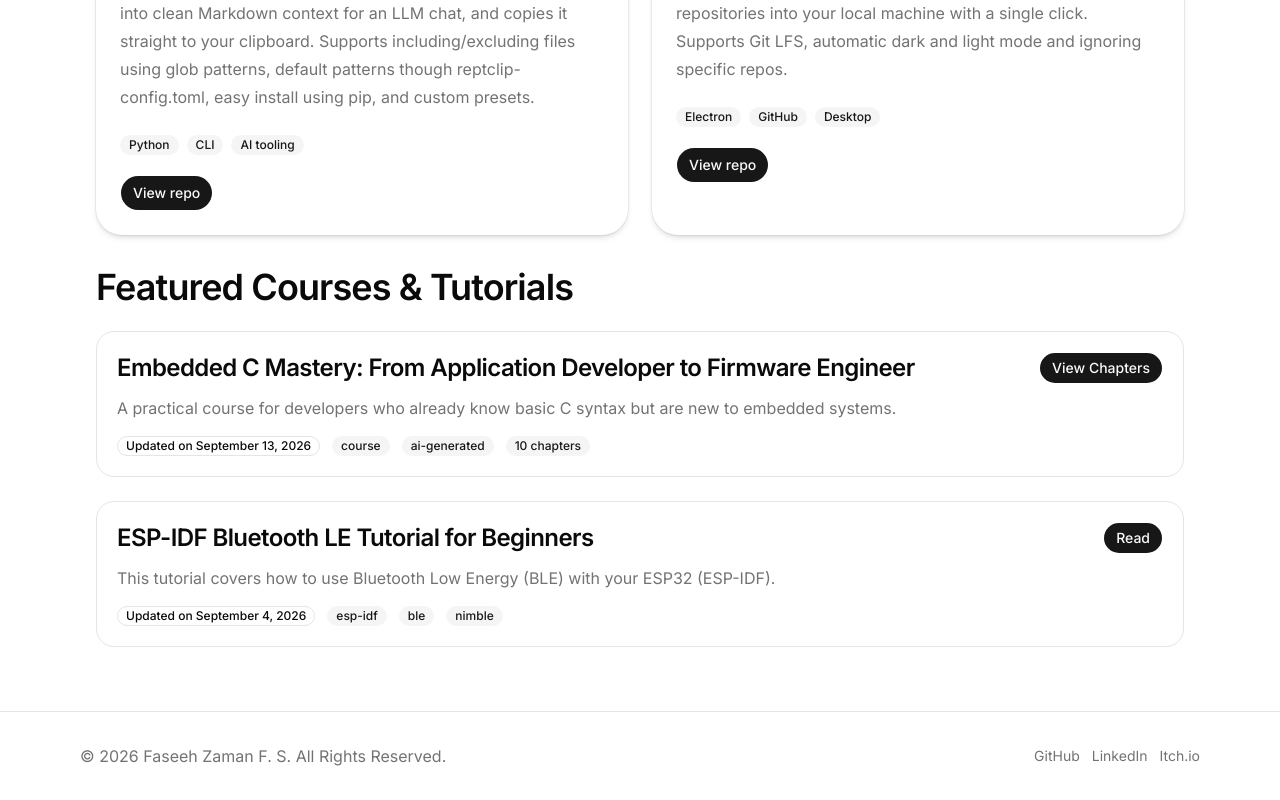
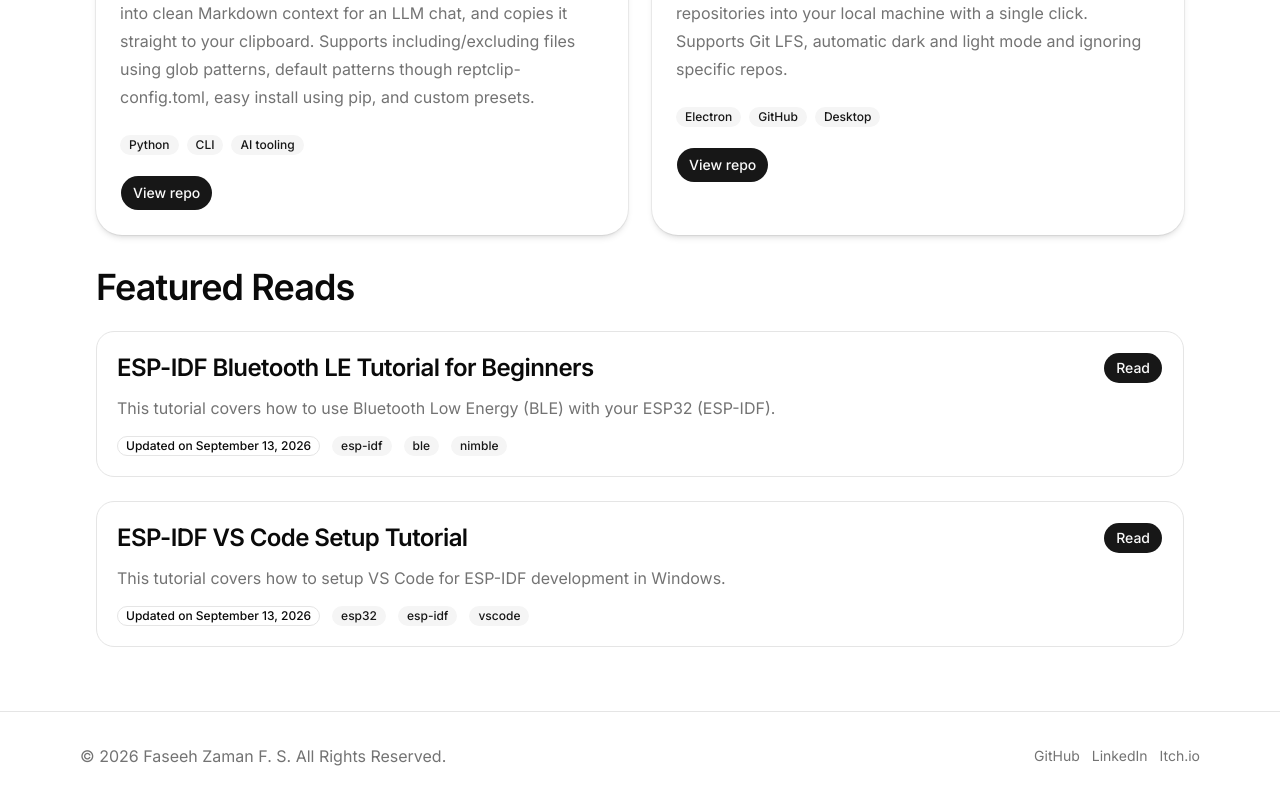
Before and after one commit to effessdev/effessdev.github.io, a Next.js app: page / in a window 1280 px wide. Shown: the part 1100-1900 px from the top of the page. Built offline with nearby package versions, Linux system fonts and the light colour scheme.

Commit message:
remove featured from embedded-c

```diff
--- a/read/ble-basics-in-esp-idf.md
+++ b/read/ble-basics-in-esp-idf.md
@@ -1,7 +1,7 @@
 ---
 title: "ESP-IDF Bluetooth LE Tutorial for Beginners"
 description: "This tutorial covers how to use Bluetooth Low Energy (BLE) with your ESP32 (ESP-IDF)."
-updated: "2026-09-04"
+updated: "2026-09-13"
 featured: true
 draft: false
 tags: ["esp-idf", "ble", "nimble"]
--- a/read/embedded-c/meta.json
+++ b/read/embedded-c/meta.json
@@ -2,5 +2,5 @@
   "title": "Embedded C Mastery: From Application Developer to Firmware Engineer",
   "description": "A practical course for developers who already know basic C syntax but are new to embedded systems.",
   "tags": ["course", "ai-generated", "10 chapters"],
-  "featured": true
+  "featured": false
 }
--- a/read/esp-idf-vscode-setup-guide.md
+++ b/read/esp-idf-vscode-setup-guide.md
@@ -1,8 +1,8 @@
 ---
 title: "ESP-IDF VS Code Setup Tutorial"
 description: "This tutorial covers how to setup VS Code for ESP-IDF development in Windows."
-updated: "2026-08-29"
-featured: false
+updated: "2026-09-13"
+featured: true
 draft: false
 tags: ["esp32", "esp-idf", "vscode"]
 ---
--- a/src/app/page.tsx
+++ b/src/app/page.tsx
@@ -155,10 +155,7 @@ export default function Home() {
 
       <main className="space-y-8 pb-10">
         <ProjectList heading="Featured Projects" projects={featuredProjects} />
-        <ContentList
-          heading="Featured Courses & Tutorials"
-          items={featuredEntries}
-        />
+        <ContentList heading="Featured Reads" items={featuredEntries} />
       </main>
     </>
   );
```
